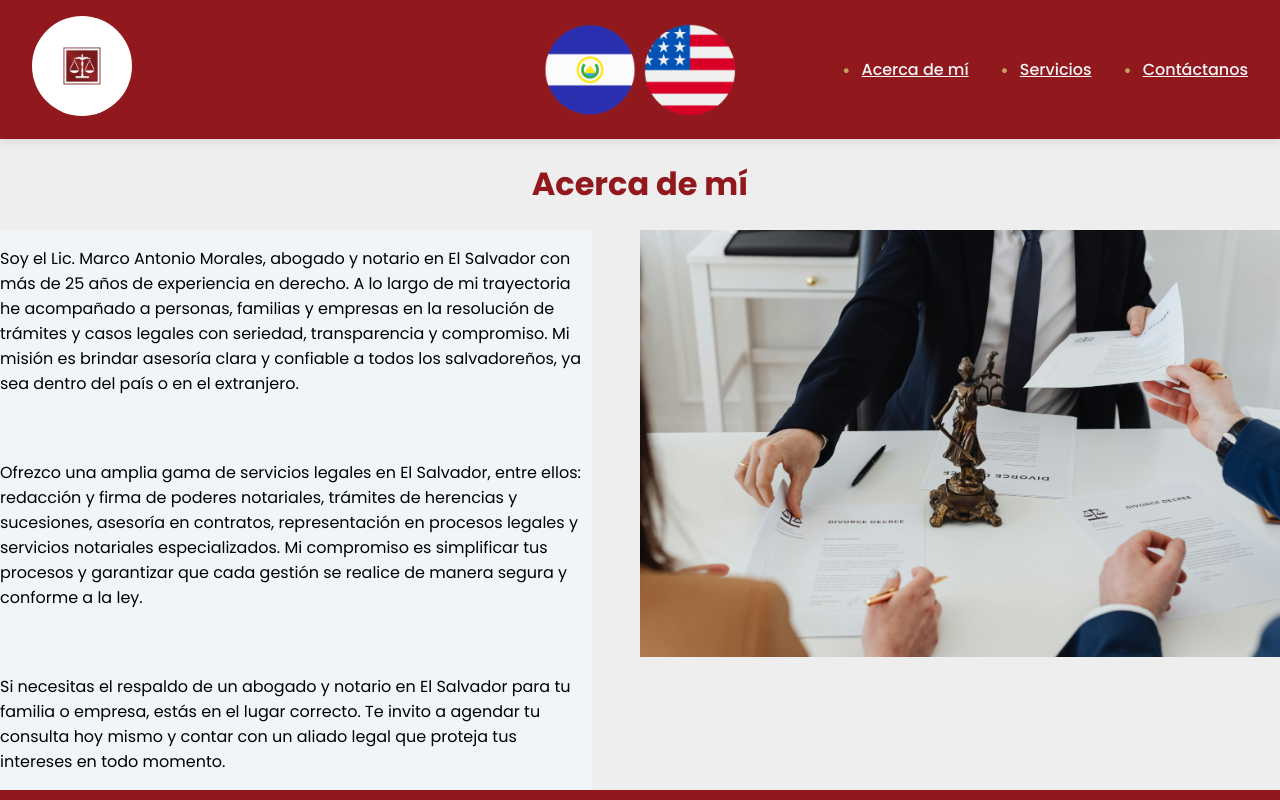
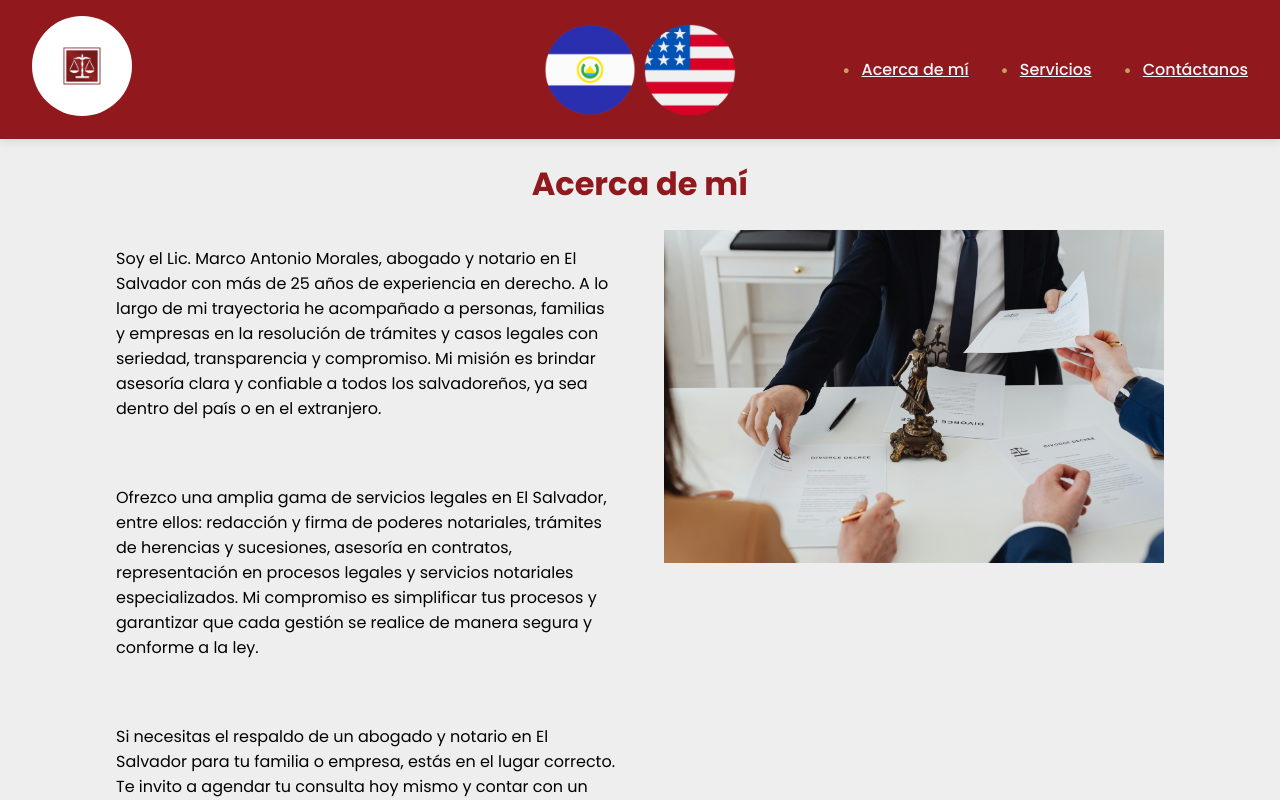
Before and after one commit to CristianJGonzalez/licmartinez, a React (Vite) app: page /acerca in a window 1280 px wide. Shown: the top 800 px of the page. Built offline with nearby package versions, Linux system fonts and the light colour scheme.

Commit message:
Update AboutPage.css

```diff
--- a/src/Pages/AboutPage.css
+++ b/src/Pages/AboutPage.css
@@ -1,3 +1,7 @@
+* {
+  box-sizing: border-box;
+}
+
 h1 {
   display: block;
   text-align: center;
@@ -16,13 +20,12 @@ h1 {
 .flex-container-1 {
   display: flex;
   flex-direction: column;
+  max-width: 500px;
   gap: 2rem;
-  background-color: #f1f5f9;
-  width: 50%;
 }
 
 .flex-container-2 {
   display: flex;
   flex-direction: column;
-  width: 50%;
+  max-width: 500px;
 }
```
